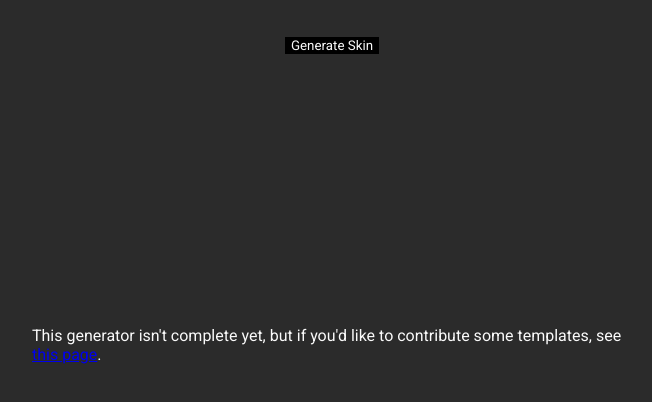
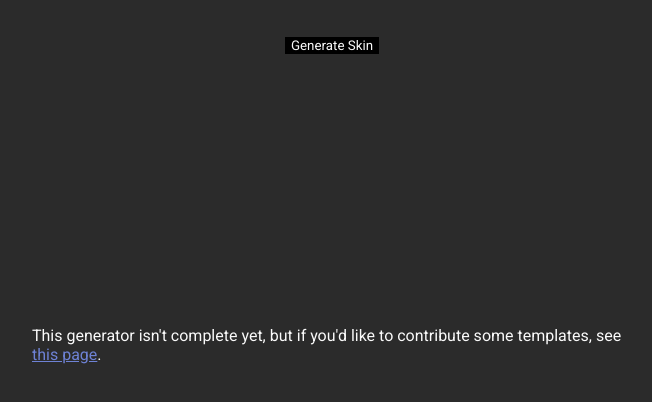
Before and after one commit to Kraggle09/skin-generator, a plain HTML site: page index.html in a window 1280 px wide. Shown: the part 70-472 px from the top of the page, without its empty margins (308-960 px from the left). Drawn offline with Linux system fonts and the light colour scheme.

Commit message:
Changed link color

```diff
--- a/style.css
+++ b/style.css
@@ -51,3 +51,7 @@ button {
 body {
     background-color: rgb(43, 43, 43);
 }
+
+a:visited, a:hover, a {
+    color: rgb(110, 130, 213)
+}
```
